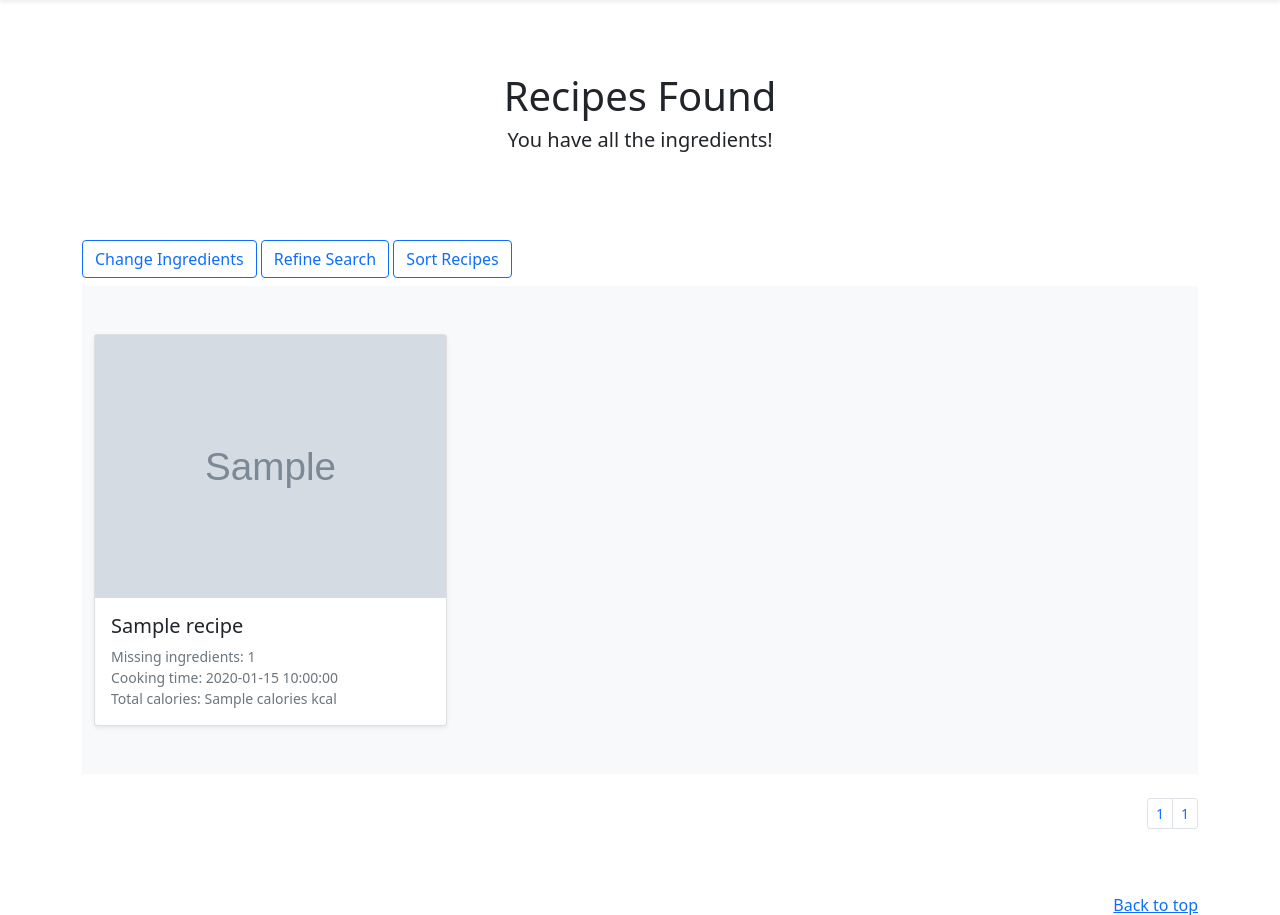
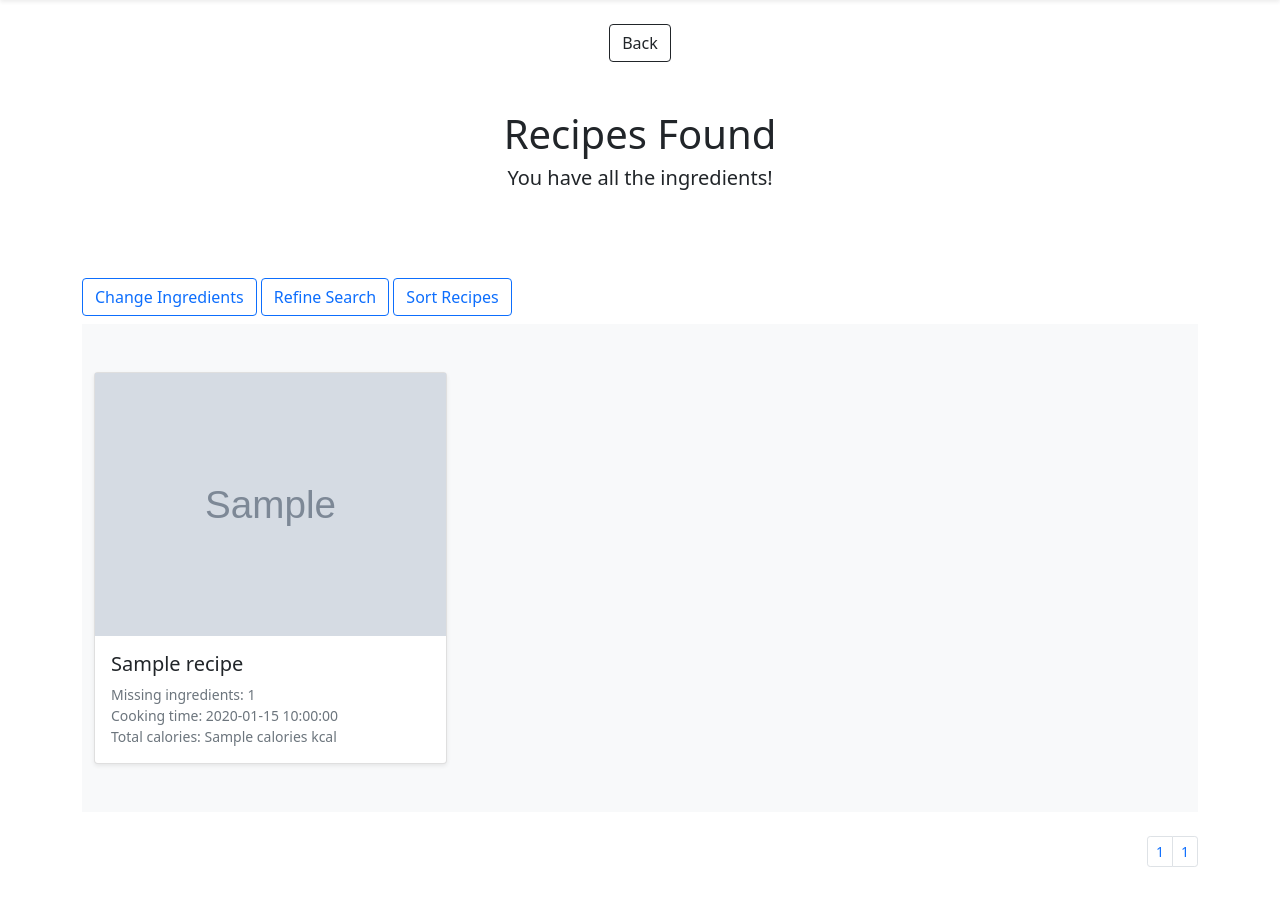
Before and after one commit to int-elligence2021/int-elligence2021.github.io, a Flask app: template templates/results_page.html in a window 1280 px wide. Shown: the part 56-971 px from the top of the page. Run offline with Flask 2, Linux system fonts and the light colour scheme; the template is opened without the code that fills it: most values are stand-ins (such as "Sample title", 1, 10 or a date in 2020); grey boxes marked "Sample" are stand-in pictures; some libraries are stand-ins or nearby versions.

Commit message:
back button

```diff
--- a/templates/results_page.html
+++ b/templates/results_page.html
@@ -9,6 +9,7 @@
 <div class="container"
   data-infinite-scroll='{ "path": ".pagination__next", "append": ".post", "history": false }'>
   <section class="py-4 text-center container">
+    <a href="{{ back_url }}" class="btn btn-outline-dark" role="button">Back</a>
     <div class="row py-lg-5">
       <div class="col-lg-6 col-md-8 mx-auto">
         <h1 class="fw-light">Recipes Found</h1>
```
